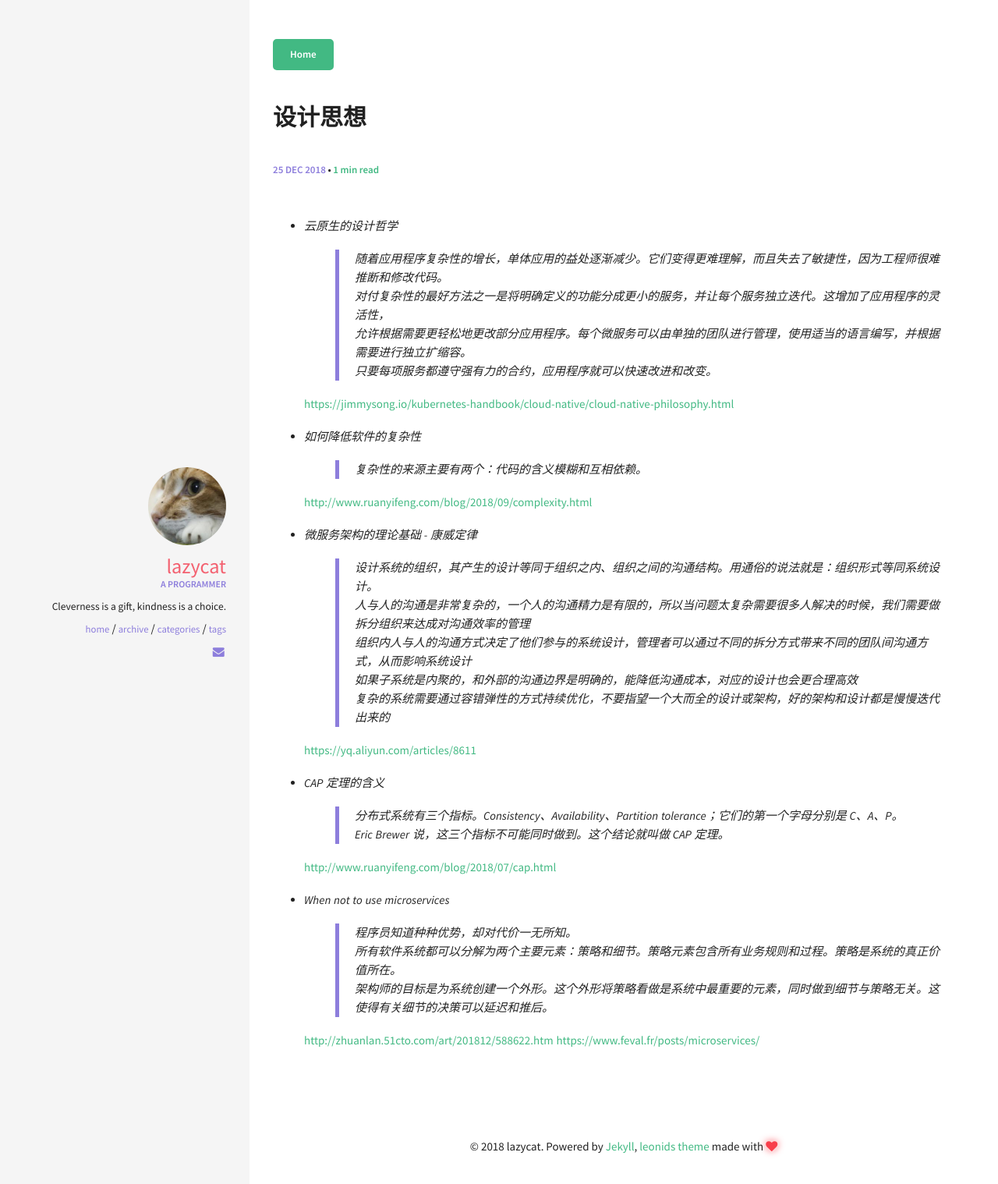
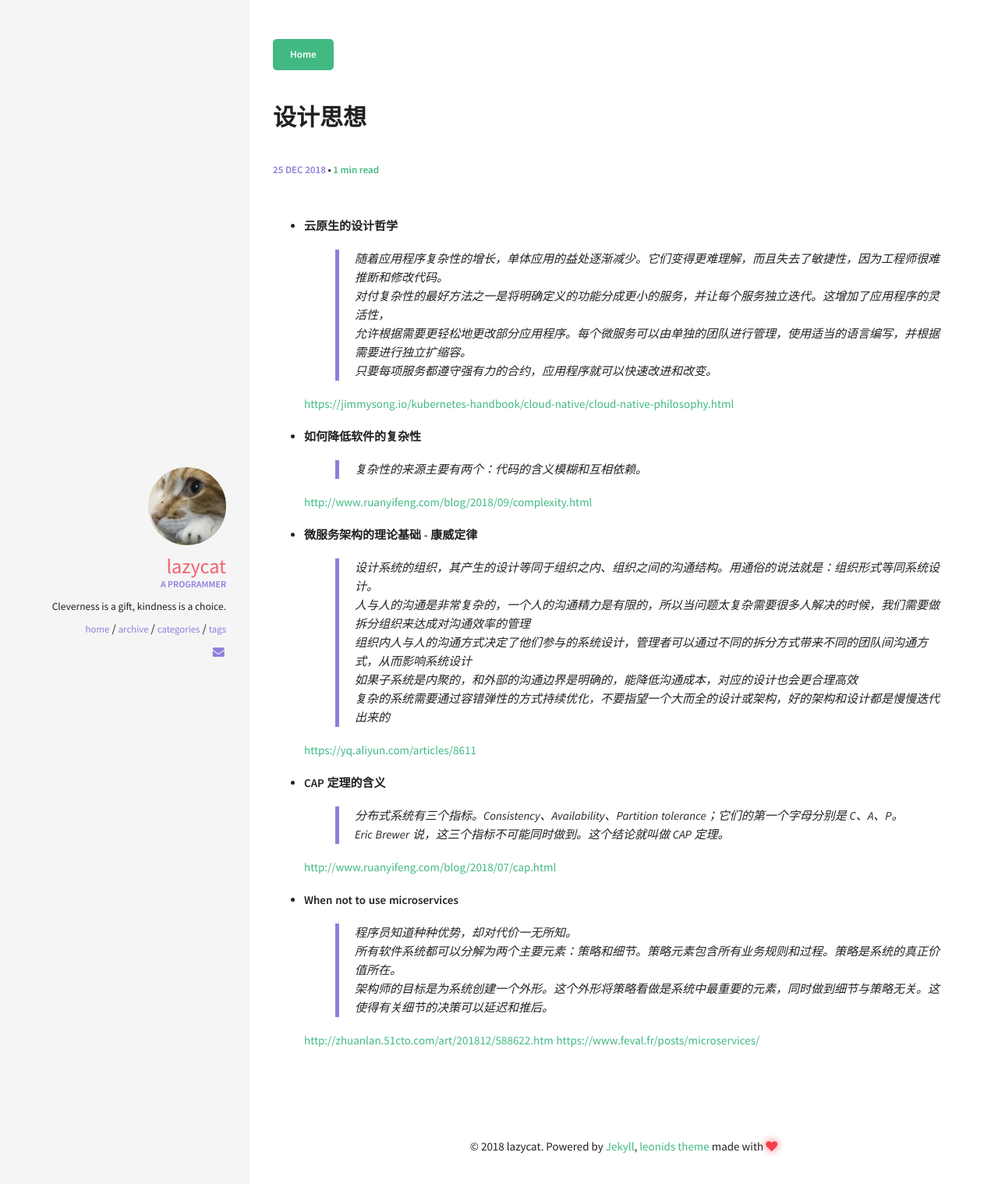
Before and after one commit to iptraveller/iptraveller.github.com, a Jekyll site: the page built from _posts/2018-12-25-design-concept.md, in a window 1280 px wide. Shown: the top 1518 px of the page at 78% size. Built offline with Jekyll 4.4.1, drawn with Linux system fonts in a browser that asks for light colours; comment, search, counter and statistics services are not loaded.

Commit message:
modify file

```diff
--- a/_posts/2018-12-25-design-concept.md
+++ b/_posts/2018-12-25-design-concept.md
@@ -7,7 +7,7 @@ comments: true
 
 ---
 
-* *云原生的设计哲学*
+* **云原生的设计哲学**
 
   > 随着应用程序复杂性的增长，单体应用的益处逐渐减少。它们变得更难理解，而且失去了敏捷性，因为工程师很难推断和修改代码。
   > 对付复杂性的最好方法之一是将明确定义的功能分成更小的服务，并让每个服务独立迭代。这增加了应用程序的灵活性，
@@ -16,13 +16,13 @@ comments: true
 
   [https://jimmysong.io/kubernetes-handbook/cloud-native/cloud-native-philosophy.html](https://jimmysong.io/kubernetes-handbook/cloud-native/cloud-native-philosophy.html)
 
-* *如何降低软件的复杂性*
+* **如何降低软件的复杂性**
 
   > 复杂性的来源主要有两个：代码的含义模糊和互相依赖。
 
   [http://www.ruanyifeng.com/blog/2018/09/complexity.html](http://www.ruanyifeng.com/blog/2018/09/complexity.html)
 
-* *微服务架构的理论基础 - 康威定律*
+* **微服务架构的理论基础 - 康威定律**
 
   > 设计系统的组织，其产生的设计等同于组织之内、组织之间的沟通结构。用通俗的说法就是：组织形式等同系统设计。
   > 人与人的沟通是非常复杂的，一个人的沟通精力是有限的，所以当问题太复杂需要很多人解决的时候，我们需要做拆分组织来达成对沟通效率的管理
@@ -32,14 +32,14 @@ comments: true
 
   [https://yq.aliyun.com/articles/8611](https://yq.aliyun.com/articles/8611)
 
-* *CAP 定理的含义*
+* **CAP 定理的含义**
 
   > 分布式系统有三个指标。Consistency、Availability、Partition tolerance；它们的第一个字母分别是 C、A、P。
   > Eric Brewer 说，这三个指标不可能同时做到。这个结论就叫做 CAP 定理。
 
   [http://www.ruanyifeng.com/blog/2018/07/cap.html](http://www.ruanyifeng.com/blog/2018/07/cap.html)
 
-* *When not to use microservices*
+* **When not to use microservices**
 
   > 程序员知道种种优势，却对代价一无所知。
   > 所有软件系统都可以分解为两个主要元素：策略和细节。策略元素包含所有业务规则和过程。策略是系统的真正价值所在。
```
